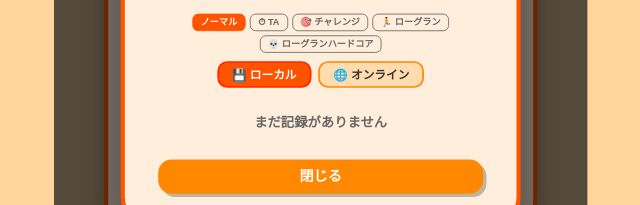
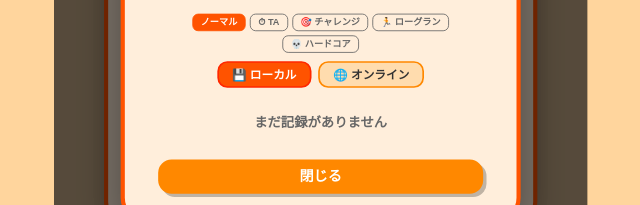
Before and after one commit to TylerMcDonald514/ryuga-game, a plain HTML site: page index.html in a window 1280 px wide. Both pictures are taken after a click on the button "🏆 ランキング". Shown: the part 318-523 px from the top of the page, 266-906 px from the left. Drawn offline with Linux system fonts and the light colour scheme; a web font is replaced by a local one.

Commit message:
Update button text for hardcore mode

```diff
--- a/index.html
+++ b/index.html
@@ -1167,7 +1167,7 @@
               <button class="lb-mode-btn" data-lbmode="timeattack">⏱ TA</button>
               <button class="lb-mode-btn" data-lbmode="challenge">🎯 チャレンジ</button>
               <button class="lb-mode-btn" data-lbmode="roguerun">🏃 ローグラン</button>
-              <button class="lb-mode-btn" data-lbmode="hardroguerun">💀 ローグランハードコア</button>
+              <button class="lb-mode-btn" data-lbmode="hardroguerun">💀 ハードコア</button>
             </div>
             <!-- Source tabs -->
             <div class="lb-tabs">
```
